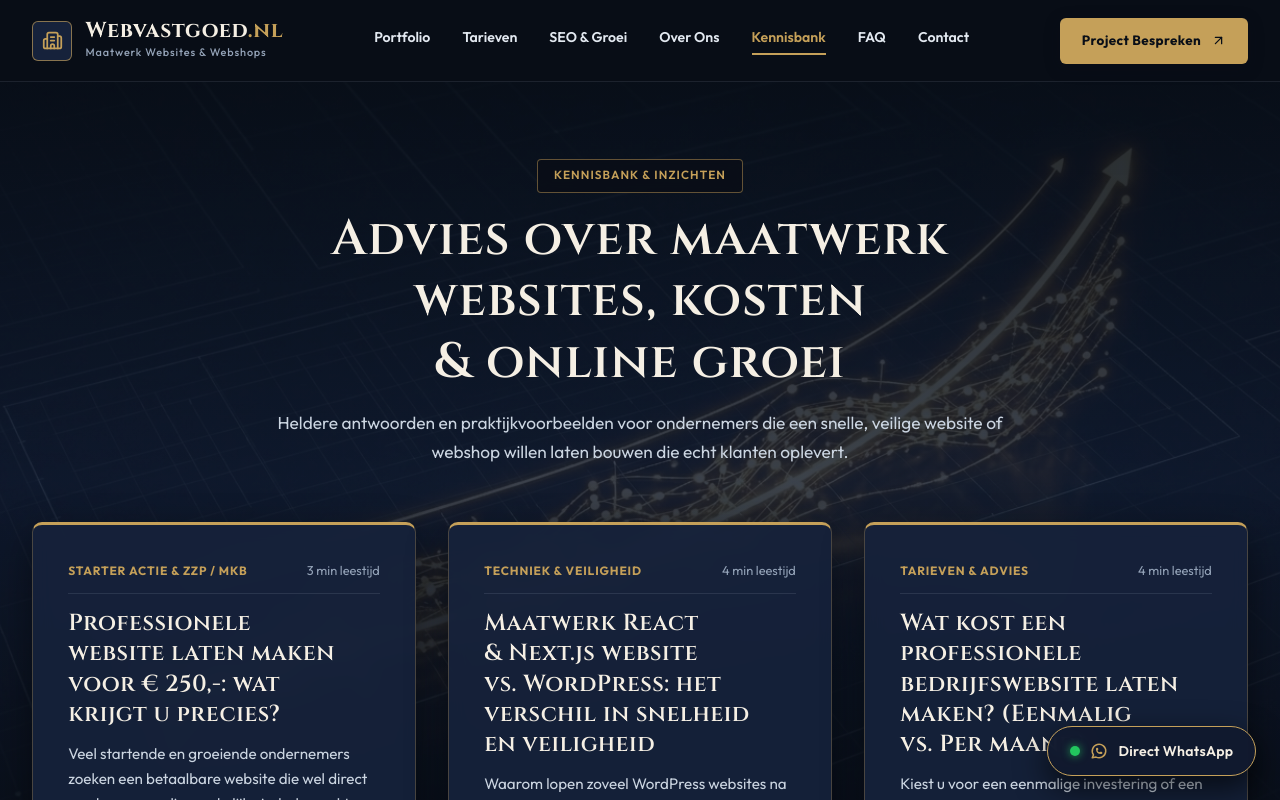
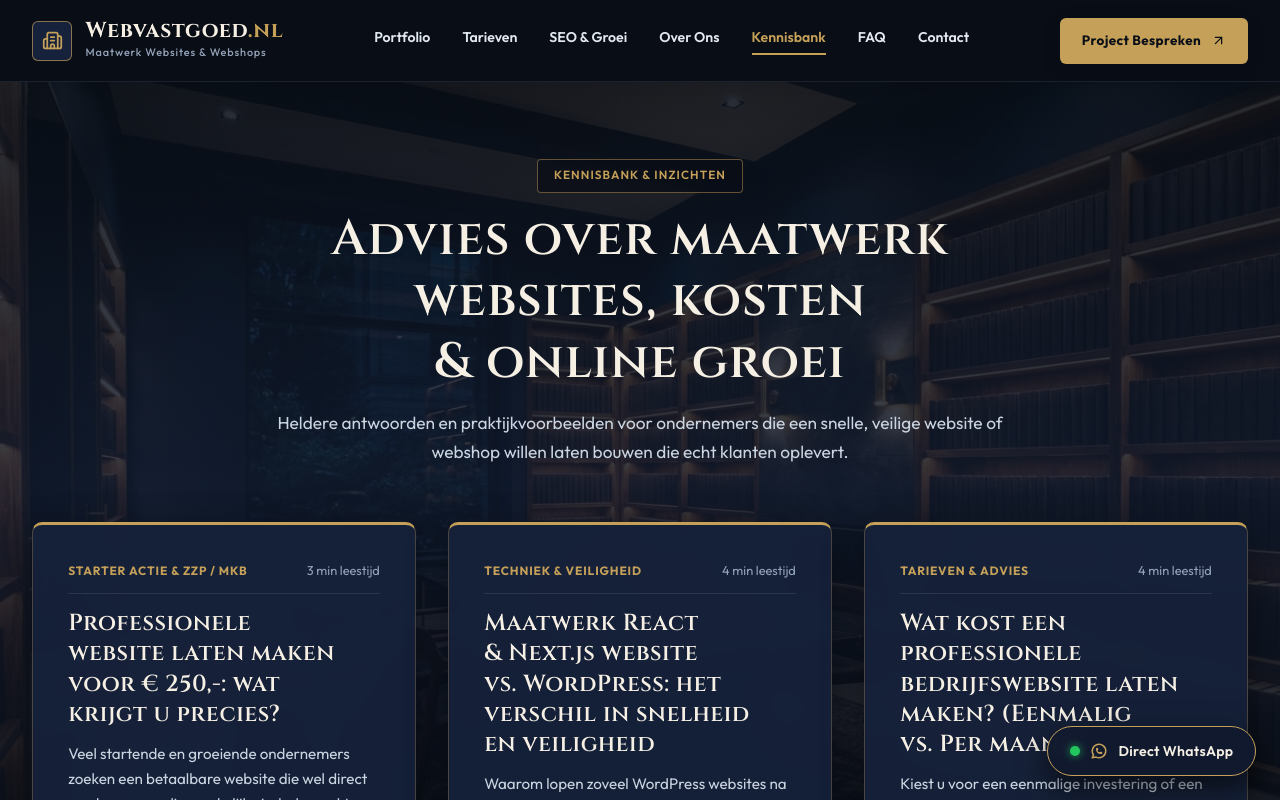
Before and after one commit to bibicloon/webvastgoed, a React (Vite) app: page /kennisbank in a window 1280 px wide. Shown: the top 800 px of the page. Built offline with nearby package versions, Linux system fonts and the light colour scheme.

Commit message:
Add dedicated luxury library hero background for Kennisbank

```diff
--- a/src/pages/Kennisbank.jsx
+++ b/src/pages/Kennisbank.jsx
@@ -268,7 +268,7 @@ export default function Kennisbank() {
       <div
         className="bg-luxury-cover"
         style={{
-          backgroundImage: `linear-gradient(180deg, rgba(9, 14, 23, 0.90) 0%, rgba(17, 26, 46, 0.86) 50%, rgba(9, 14, 23, 0.95) 100%), url('/assets/hero_digitale_groei.jpg?v=2')`,
+          backgroundImage: `linear-gradient(180deg, rgba(9, 14, 23, 0.90) 0%, rgba(17, 26, 46, 0.86) 50%, rgba(9, 14, 23, 0.95) 100%), url('/assets/hero_kennisbank.jpg?v=1')`,
           color: '#F5EFE4',
           minHeight: '85vh',
           paddingTop: 'clamp(2.5rem, 5vw, 4.5rem)',
@@ -486,7 +486,7 @@ export default function Kennisbank() {
     <div
       className="bg-luxury-cover"
       style={{
-        backgroundImage: `linear-gradient(180deg, rgba(9, 14, 23, 0.88) 0%, rgba(17, 26, 46, 0.82) 50%, rgba(9, 14, 23, 0.94) 100%), url('/assets/hero_digitale_groei.jpg?v=2')`,
+        backgroundImage: `linear-gradient(180deg, rgba(9, 14, 23, 0.88) 0%, rgba(17, 26, 46, 0.82) 50%, rgba(9, 14, 23, 0.94) 100%), url('/assets/hero_kennisbank.jpg?v=1')`,
         color: '#F5EFE4',
         minHeight: '85vh',
         paddingTop: 'clamp(3rem, 6vw, 5rem)',
```
Also changed, not shown: public/assets/hero_kennisbank.jpg (added).
